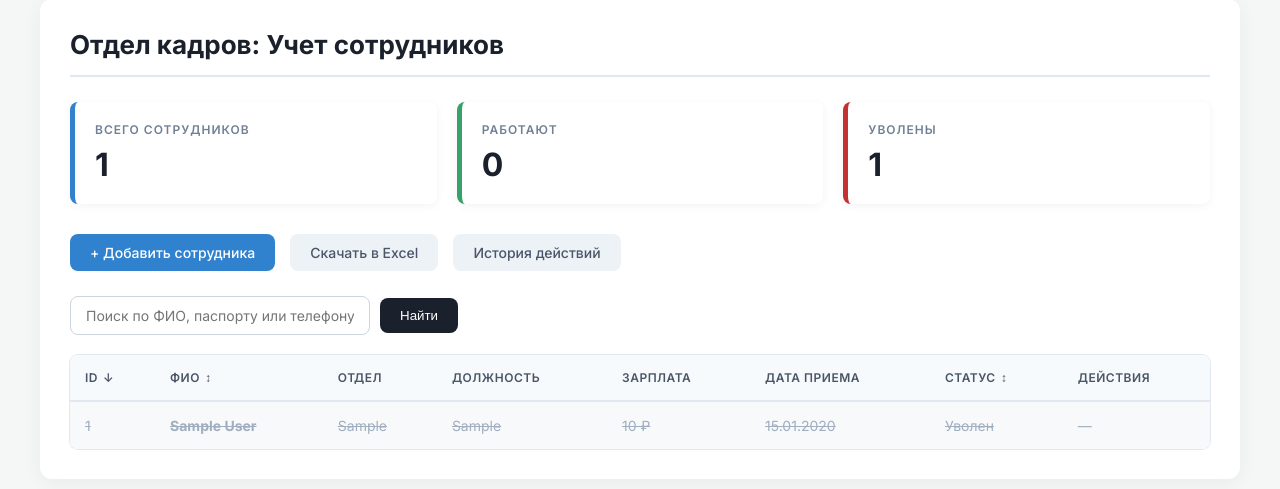
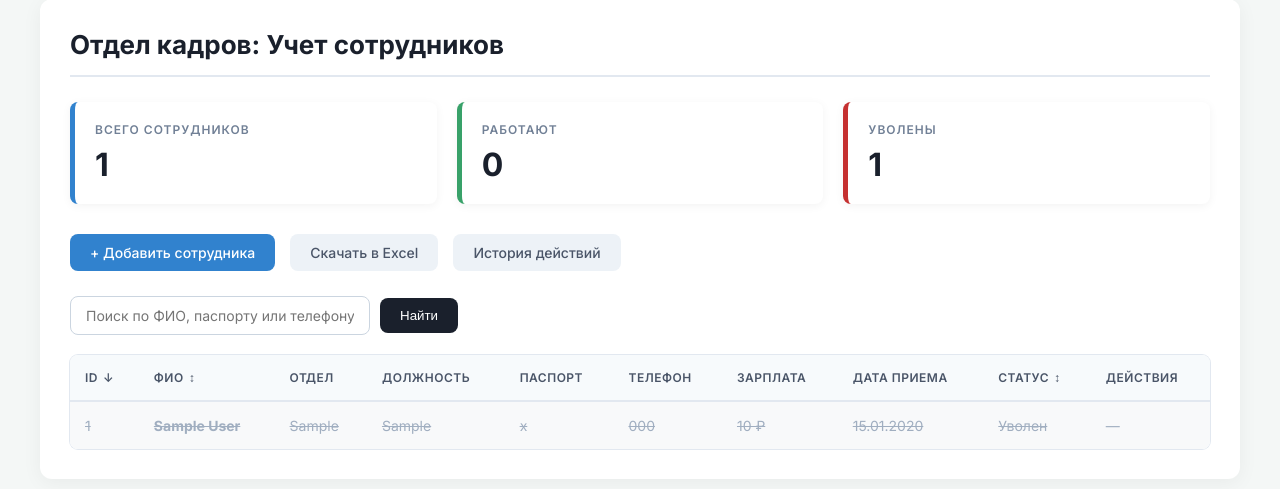
Before and after one commit to gntryzero/it-inventory-panel, a PHP site: page / in a window 1280 px wide. Shown: the part 41-530 px from the top of the page. Run offline with PHP 8.4, Linux system fonts and the light colour scheme; tables that the repository leaves empty or names only in its code hold one stand-in row (values such as "Sample post").

Commit message:
Update index.php

```diff
--- a/index.php
+++ b/index.php
@@ -91,6 +91,8 @@ $result = mysqli_query($link, $sql);
             <th><a href="?sort=full_name&order=<?= $sort == 'full_name' && $order == 'ASC' ? 'DESC' : 'ASC' ?>&q=<?= esc($q) ?>">ФИО <span><?= $icon_name ?></span></a></th>
             <th>Отдел</th>
             <th>Должность</th>
+            <th>Паспорт</th>
+            <th>Телефон</th>
             <th>Зарплата</th>
             <th>Дата приема</th>
             <th><a href="?sort=status&order=<?= $sort == 'status' && $order == 'ASC' ? 'DESC' : 'ASC' ?>&q=<?= esc($q) ?>">Статус <span><?= $icon_status ?></span></a></th>
@@ -98,7 +100,7 @@ $result = mysqli_query($link, $sql);
         </tr>
 
         <?php if ($total_rows == 0): ?>
-            <tr><td colspan="8" style="text-align:center; padding: 30px; color: #718096;">Ничего не найдено</td></tr>
+            <tr><td colspan="10" style="text-align:center; padding: 30px; color: #718096;">Ничего не найдено</td></tr>
         <?php endif; ?>
 
         <?php while ($row = mysqli_fetch_assoc($result)): ?>
@@ -126,6 +128,8 @@ $result = mysqli_query($link, $sql);
                 <td><strong><?= esc($row['full_name']) ?></strong></td>
                 <td><?= esc($row['department']) ?></td>
                 <td><?= esc($row['position']) ?></td>
+                <td><?= esc($row['passport_number']) ?></td>
+                <td><?= esc($row['phone_number']) ?></td>
                 <td><?= $salary_formatted ?></td>
                 <td><?= $date_formatted ?></td>
                 <td><span class="badge <?= $badge_class ?>"><?= $status_text ?></span></td>
```
